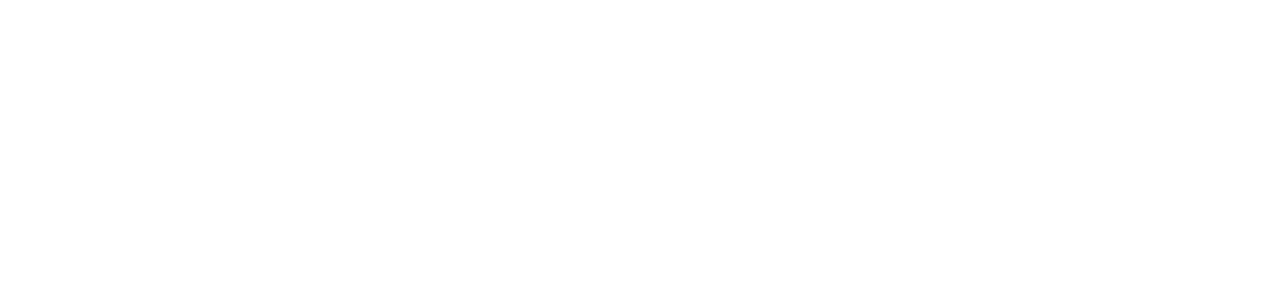
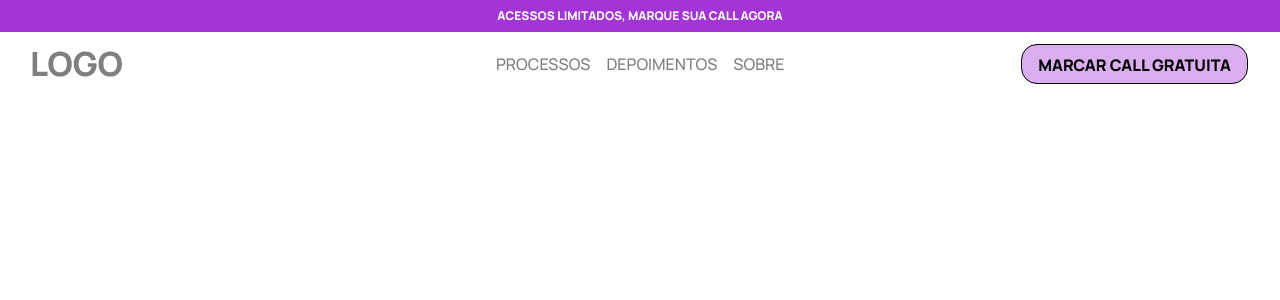
Before and after one commit to immarcolagroot/lp-conversion-template, a Next.js app: page / in a window 1280 px wide. Shown: the top 300 px of the page. Built offline with nearby package versions, Linux system fonts and the light colour scheme.

Commit message:
refactor: adding header and poster components in layout

```diff
--- a/src/app/layout.tsx
+++ b/src/app/layout.tsx
@@ -1,22 +1,33 @@
-import type { Metadata } from 'next'
-import { Inter } from 'next/font/google'
-import './globals.css'
+import "./globals.css";
 
-const inter = Inter({ subsets: ['latin'] })
+import type { Metadata } from "next";
+import { Manrope } from "next/font/google";
+
+import Header from "@/components/Header";
+import Poster from "@/components/Poster";
+
+const manrope = Manrope({
+  subsets: ["latin"],
+  weight: ["400", "500", "600", "800"],
+});
 
 export const metadata: Metadata = {
-  title: 'Create Next App',
-  description: 'Generated by create next app',
-}
+  title: "LP Conversion Template",
+  description: "Leading page with high conversion template",
+};
 
 export default function RootLayout({
   children,
 }: {
-  children: React.ReactNode
+  children: React.ReactNode;
 }) {
   return (
     <html lang="en">
-      <body className={inter.className}>{children}</body>
+      <body className={manrope.className}>
+        <Poster />
+        <Header />
+        {children}
+      </body>
     </html>
-  )
+  );
 }
```
